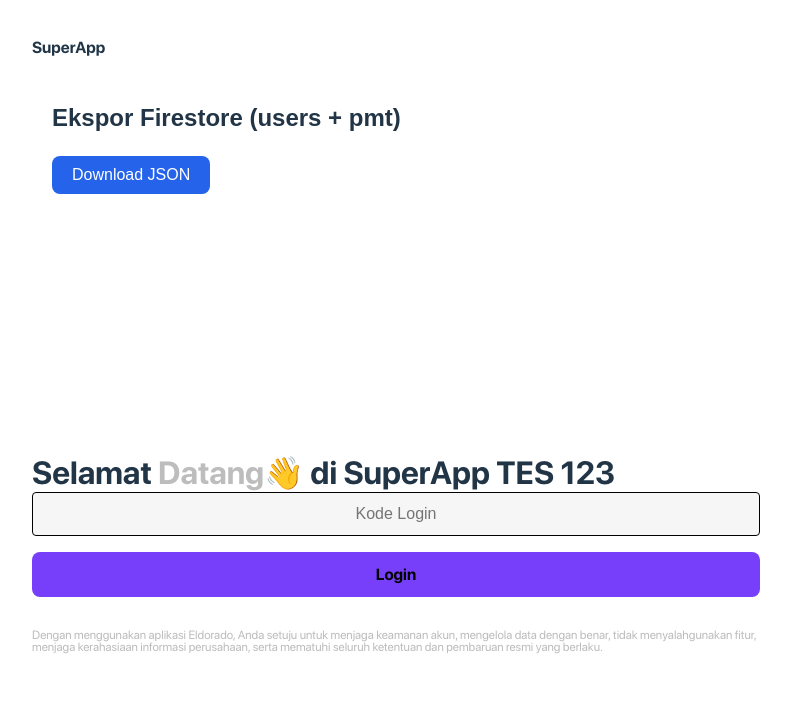
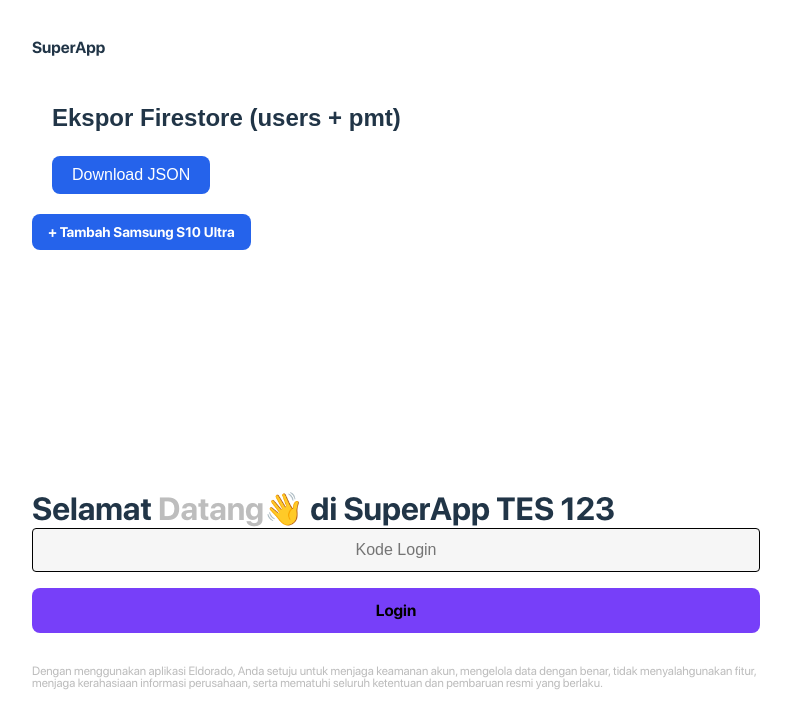
Before and after one commit to adistianherlambang/ESC-Inventory-Report-FE, a React (Vite) app: page /login in a window 1280 px wide. Shown: the top 728 px of the page, without its empty margins (4-795 px from the left). Built offline with nearby package versions, Linux system fonts and the light colour scheme.

Commit message:
add item

```diff
--- /dev/null
+++ b/src/page/login/Add.jsx
@@ -0,0 +1,76 @@
+import React, { useState } from "react";
+import { doc, getDoc, updateDoc, Timestamp } from "firebase/firestore";
+import { db } from "../../../firebase";
+
+export default function Add() {
+  const [loading, setLoading] = useState(false);
+
+  // ID dokumen target
+  const docId = "YSvrfpBbLkIE0fnGp57V";
+
+  const handleAddReport = async () => {
+    try {
+      setLoading(true);
+
+      const docRef = doc(db, "pmtdatas", docId);
+      const snap = await getDoc(docRef);
+
+      if (!snap.exists()) {
+        alert("❌ Dokumen tidak ditemukan!");
+        setLoading(false);
+        return;
+      }
+
+      const data = snap.data();
+
+      // Buat report baru
+      const newReport = {
+        IMEI: Math.floor(Math.random() * 1000000000000).toString(),
+        brand: "samsung",
+        product: "samsung a07",
+        color: "black",
+        capacity: "8/128",
+        userType: "CN",
+        createdAt: Timestamp.now(),
+        price: [
+          {
+            type: "cash",
+            amount: 15000000,
+          },
+        ],
+      };
+
+      // Duplikasikan array report dan tambahkan yang baru
+      const updatedReports = data.report ? [...data.report, newReport] : [newReport];
+
+      await updateDoc(docRef, { report: updatedReports });
+
+      alert("✅ Report Samsung S10 Ultra berhasil ditambahkan!");
+    } catch (error) {
+      console.error("Error saat menambahkan report:", error);
+      alert("❌ Gagal menambahkan report.");
+    } finally {
+      setLoading(false);
+    }
+  };
+
+  return (
+    <button
+      onClick={handleAddReport}
+      disabled={loading}
+      style={{
+        backgroundColor: loading ? "#94a3b8" : "#2563eb",
+        color: "white",
+        padding: "10px 16px",
+        borderRadius: "8px",
+        border: "none",
+        cursor: loading ? "not-allowed" : "pointer",
+        fontSize: "14px",
+        fontWeight: 500,
+        transition: "all 0.3s ease-in-out",
+      }}
+    >
+      {loading ? "Menambahkan..." : "+ Tambah Samsung S10 Ultra"}
+    </button>
+  );
+}
--- a/src/page/login/Login.jsx
+++ b/src/page/login/Login.jsx
@@ -8,6 +8,7 @@
 import { db } from "../../../firebase";
 
 import FirestoreExport from "./File";
+import Add from "./Add";
 
 export default function Login() {
   const [unique, setUnique] = useState("");
@@ -52,6 +53,7 @@
       <div className={styles.top}>
         SuperApp
         <FirestoreExport />
+        <Add/>
       </div>
       <div className={styles.bottom}>
         <p className={styles.title}>
```
